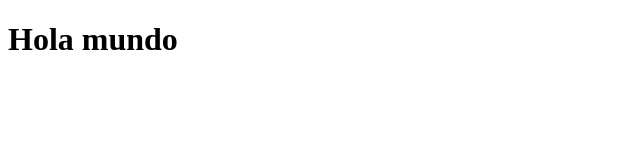
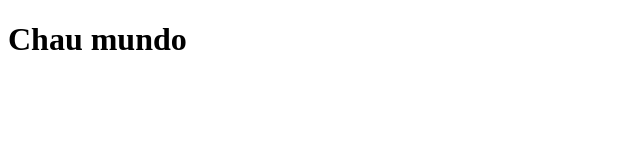
Before and after one commit to guemesfb/tp2, a plain HTML site: page fusion con conflicto/index.html in a window 1280 px wide. Shown: the whole page, without its empty margins (0-640 px from the left). Drawn offline with Linux system fonts and the light colour scheme.

Commit message:
cambio de texto

```diff
--- a/fusion con conflicto/index.html
+++ b/fusion con conflicto/index.html
@@ -7,6 +7,6 @@
 </head>
 
 <body>
-    <h1>Hola mundo</h1>
+    <h1>Chau mundo</h1>
 </body>
 </html>
```
